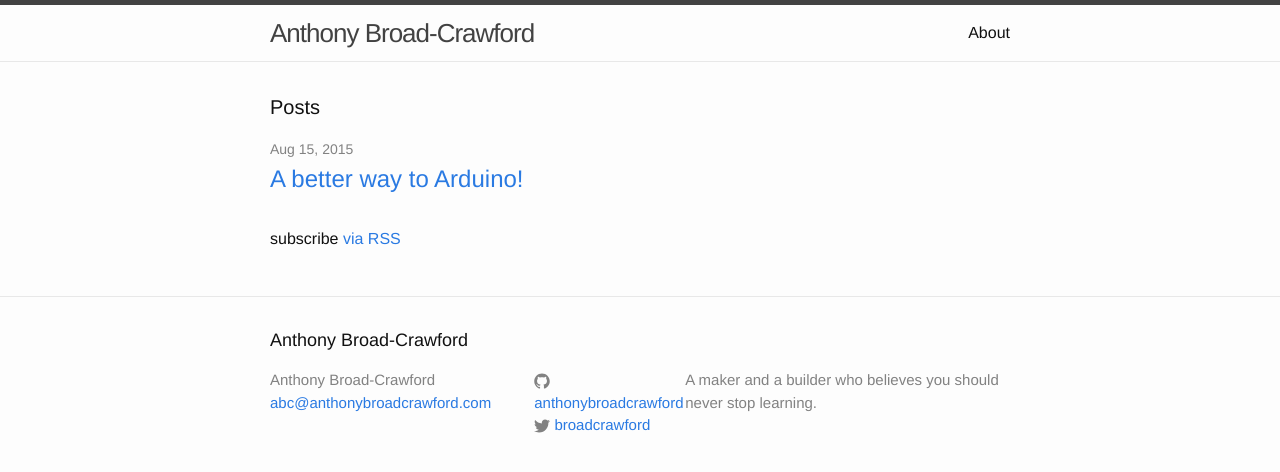
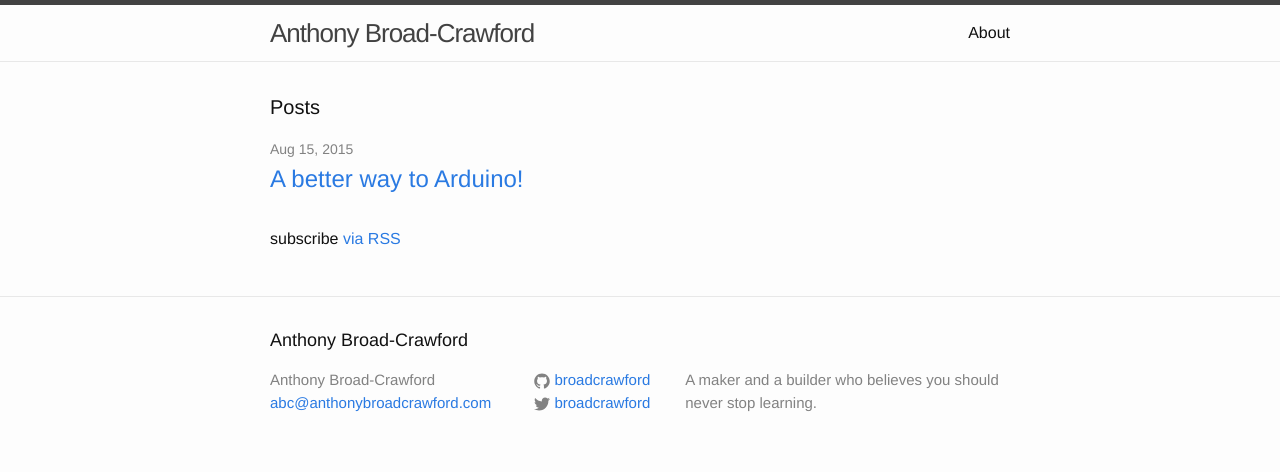
Before and after one commit to AnthonyBroadCrawford/anthonybroadcrawford.github.io, a Jekyll site: the page built from index.html, in a window 1280 px wide. Shown: the top 472 px of the page. Built offline with Jekyll 4.4.1, drawn with Linux system fonts in a browser that asks for light colours.

Commit message:
fixed social media names

```diff
--- a/_config.yml
+++ b/_config.yml
@@ -6,7 +6,7 @@ description: > # this means to ignore newlines until "baseurl:"
 baseurl: "" # the subpath of your site, e.g. /blog/
 url: "http://blog.anthonybroadcrawford.com" # the base hostname & protocol for your site
 twitter_username: broadcrawford
-github_username:  anthonybroadcrawford
+github_username:  broadcrawford
 
 # Build settings
 markdown: kramdown
```
